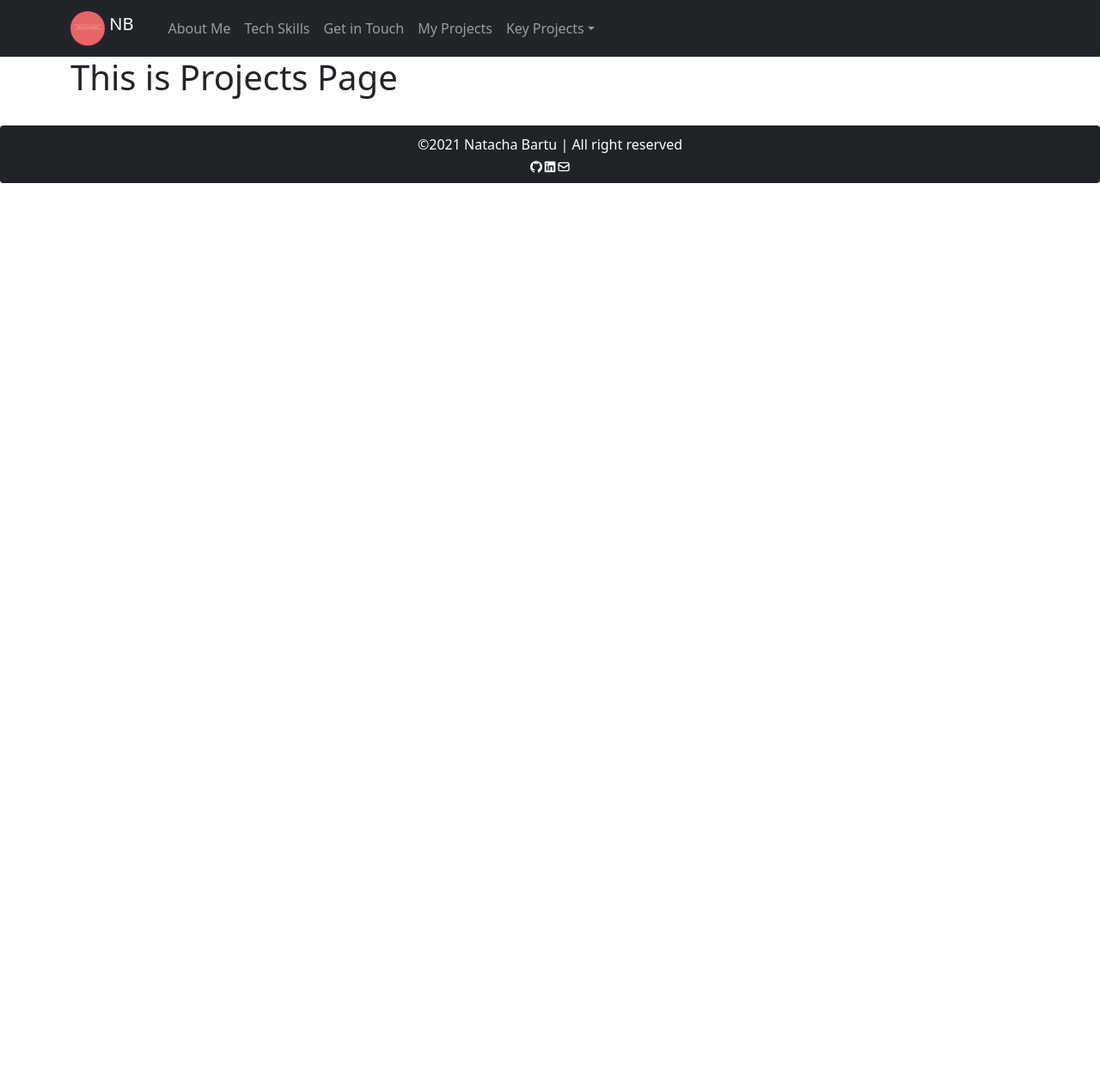
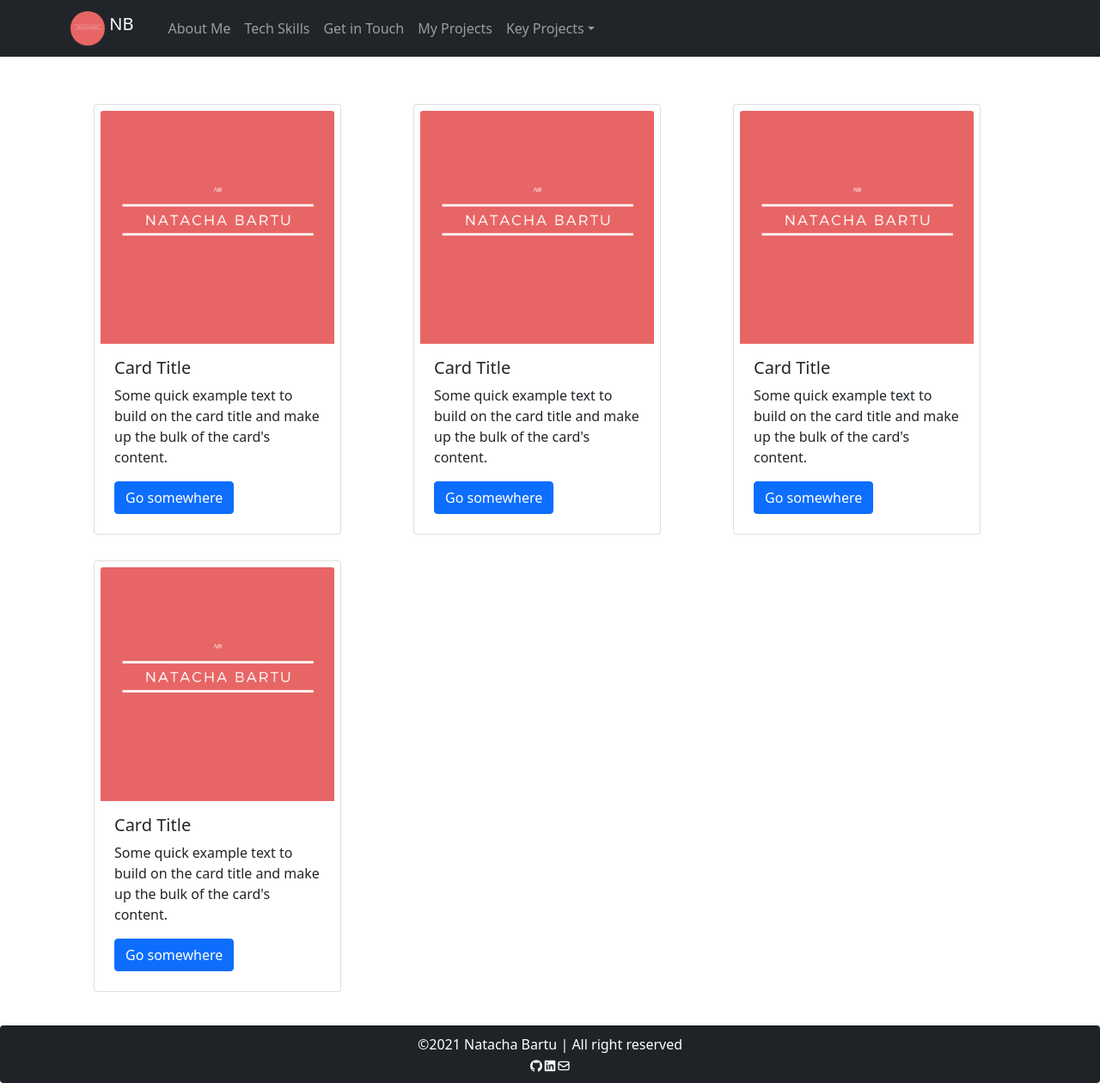
Before and after one commit to NatachaBartu/React-Portfolio, a React (Create React App) app: page /projects in a window 1280 px wide. Shown: the whole page at 86% size. Before the commit the page ends 800 px from the top, so only its background shows below. Built offline with nearby package versions, Linux system fonts and the light colour scheme.

Commit message:
create card for projects page

```diff
--- a/src/pages/Home.js
+++ b/src/pages/Home.js
@@ -8,7 +8,6 @@ export const Home = () => {
       <Container>
         <Figure>
           <Figure.Image
-            //height={100}
             alt="ghandi"
             src={ghandi}
             style={{
--- a/src/pages/Projects.js
+++ b/src/pages/Projects.js
@@ -1,9 +1,90 @@
 import React from "react";
+import { Card, Button, Container, Row, Col } from "react-bootstrap";
+import logo from "../images/logo.png";
 
 export function Projects() {
   return (
-    <div>
-      <h1>This is Projects Page</h1>
-    </div>
+    <>
+      <Container style={{ marginTop: "40px" }}>
+        <Row>
+          <Col>
+            <Card
+              style={{
+                width: "18rem",
+                margin: "15px",
+                padding: "7px",
+              }}
+            >
+              <Card.Img variant="top" src={logo} />
+              <Card.Body>
+                <Card.Title>Card Title</Card.Title>
+                <Card.Text>
+                  Some quick example text to build on the card title and make up
+                  the bulk of the card's content.
+                </Card.Text>
+                <Button variant="primary">Go somewhere</Button>
+              </Card.Body>
+            </Card>
+          </Col>
+          <Col>
+            <Card
+              style={{
+                width: "18rem",
+                margin: "15px",
+                padding: "7px",
+              }}
+            >
+              <Card.Img variant="top" src={logo} />
+              <Card.Body>
+                <Card.Title>Card Title</Card.Title>
+                <Card.Text>
+                  Some quick example text to build on the card title and make up
+                  the bulk of the card's content.
+                </Card.Text>
+                <Button variant="primary">Go somewhere</Button>
+              </Card.Body>
+            </Card>
+          </Col>
+          <Col>
+            <Card
+              style={{
+                width: "18rem",
+                margin: "15px",
+                padding: "7px",
+              }}
+            >
+              <Card.Img variant="top" src={logo} />
+              <Card.Body>
+                <Card.Title>Card Title</Card.Title>
+                <Card.Text>
+                  Some quick example text to build on the card title and make up
+                  the bulk of the card's content.
+                </Card.Text>
+                <Button variant="primary">Go somewhere</Button>
+              </Card.Body>
+            </Card>
+          </Col>
+          <Col>
+            <Card
+              style={{
+                width: "18rem",
+                margin: "15px",
+                padding: "7px",
+              }}
+            >
+              <Card.Img variant="top" src={logo} />
+              <Card.Body>
+                <Card.Title>Card Title</Card.Title>
+                <Card.Text>
+                  Some quick example text to build on the card title and make up
+                  the bulk of the card's content.
+                </Card.Text>
+                <Button variant="primary">Go somewhere</Button>
+              </Card.Body>
+            </Card>
+          </Col>
+        </Row>
+      </Container>
+    </>
   );
 }
```
